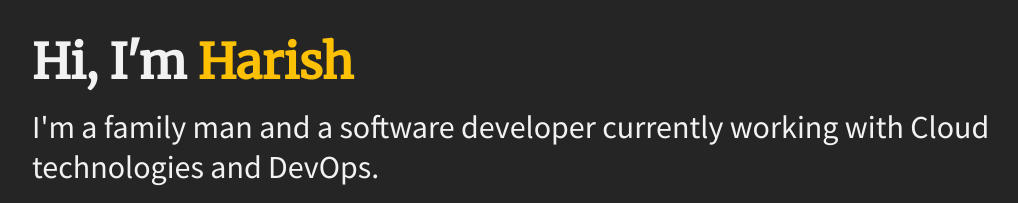
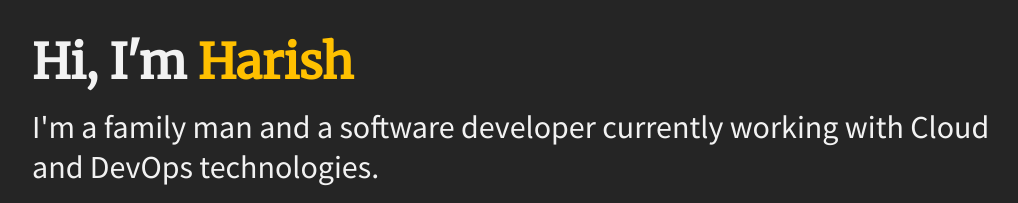
Before and after one commit to harishmathanan/css-layouts, a plain HTML site: page text.html in a window 1280 px wide. Shown: the top 203 px of the page, without its empty margins (128-1146 px from the left). Drawn offline with Linux system fonts and the light colour scheme.

Commit message:
Update intro wording on text.html

```diff
--- a/text.html
+++ b/text.html
@@ -14,7 +14,7 @@
             Hi, I'm <span class="highlight">Harish</span>
         </h1>
         <div class="intro">
-            I'm a family man and a software developer currently working with Cloud technologies and DevOps.
+            I'm a family man and a software developer currently working with Cloud and DevOps technologies.
         </div>
         </header>
 
```
